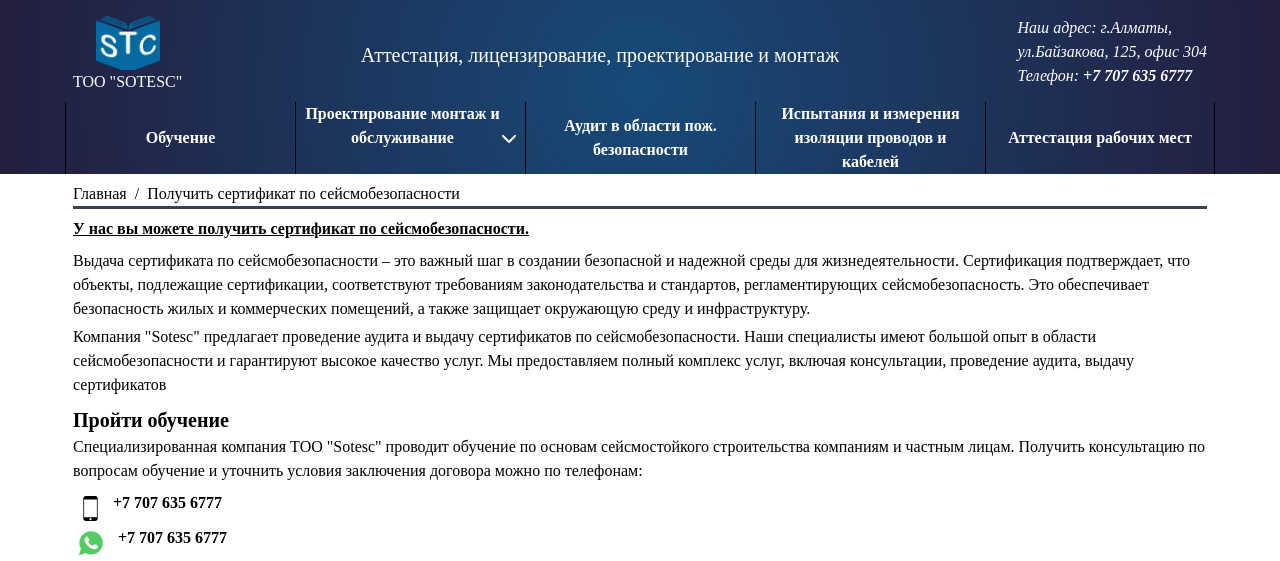
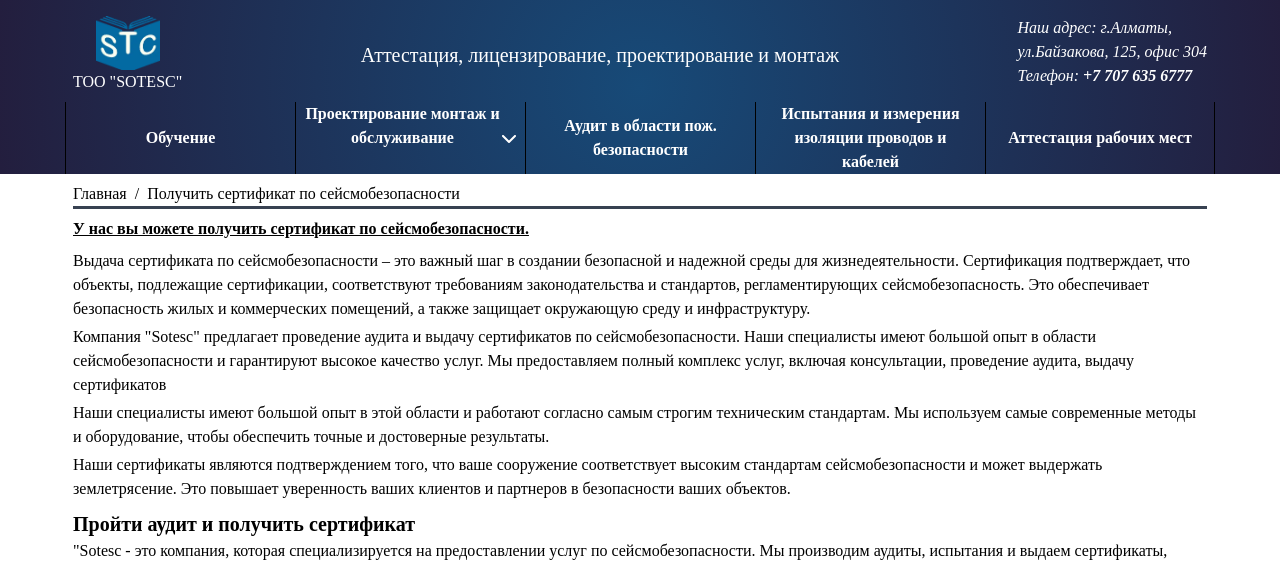
Before and after one commit to RuslanAmraev/Sotesc, a PHP site: page /earthshakeBuilding in a window 1280 px wide. Shown: the top 561 px of the page. Run offline with PHP 8.4, Linux system fonts and the light colour scheme; style sheets or scripts are compiled from the project's sources; some web fonts are replaced; grey boxes are pictures that could not be loaded.

Commit message:
Update earthshakeBuilding.php

```diff
--- a/earthshakeBuilding.php
+++ b/earthshakeBuilding.php
@@ -31,11 +31,17 @@
             <p class="mt-1">
                 Компания "Sotesc" предлагает проведение аудита и выдачу сертификатов по сейсмобезопасности. Наши специалисты имеют большой опыт в области сейсмобезопасности и гарантируют высокое качество услуг. Мы предоставляем полный комплекс услуг, включая консультации, проведение аудита, выдачу сертификатов
             </p>
+            <p class="mt-1">
+                Наши специалисты имеют большой опыт в этой области и работают согласно самым строгим техническим стандартам. Мы используем самые современные методы и оборудование, чтобы обеспечить точные и достоверные результаты.
+            </p>
+            <p class="mt-1">
+                Наши сертификаты являются подтверждением того, что ваше сооружение соответствует высоким стандартам сейсмобезопасности и может выдержать землетрясение. Это повышает уверенность ваших клиентов и партнеров в безопасности ваших объектов.
+            </p>
         </div>
         <div class="mt-2">
-            <h2 class="sub-title">Пройти обучение</h2>
+            <h2 class="sub-title">Пройти аудит и получить сертификат</h2>
             <p>
-                Специализированная компания ТОО "Sotesc" проводит обучение по основам сейсмостойкого строительства компаниям и частным лицам.
+                "Sotesc - это компания, которая специализируется на предоставлении услуг по сейсмобезопасности. Мы производим аудиты, испытания и выдаем сертификаты, которые подтверждают качество и надежность ваших зданий и сооружений в условиях землетрясений.
                 Получить консультацию по вопросам обучение и уточнить условия заключения договора можно по телефонам:
             </p>
             <ul class="mt-2">
```
